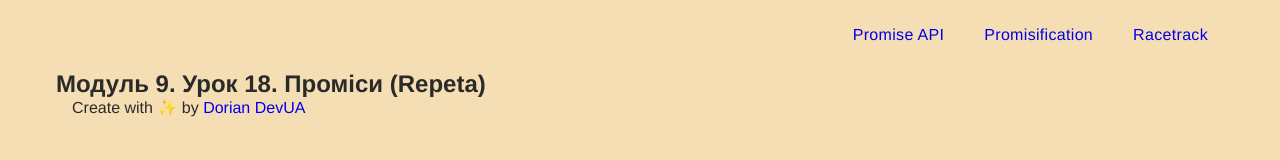
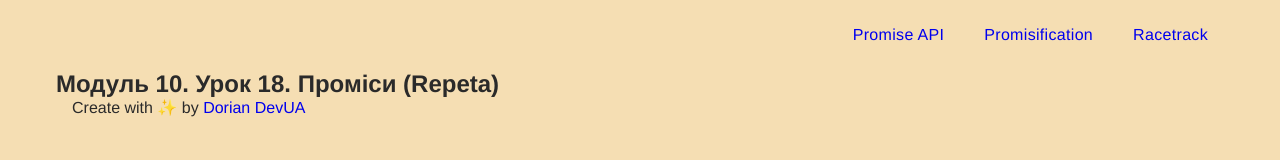
Before and after one commit to DorianDevUA/goit-js-v3-classwork-18, a website built with Vite: page src/index.html in a window 1280 px wide. Built offline with nearby package versions, Linux system fonts and the light colour scheme.

Commit message:
change title

```diff
--- a/src/index.html
+++ b/src/index.html
@@ -5,7 +5,7 @@
     <meta name="viewport" content="width=device-width, initial-scale=1.0" />
     <link rel="icon" type="image/svg+xml" href="/vite.svg" />
     <link href="./css/style.css" rel="stylesheet" />
-    <title>Модуль 9. Урок 18. Проміси (Repeta)</title>
+    <title>Модуль 10. Урок 18. Проміси (Repeta)</title>
   </head>
   <body>
     <div class="container">
--- a/src/partials/lesson.html
+++ b/src/partials/lesson.html
@@ -1 +1 @@
-<h1 class="lesson-theme">Модуль 9. Урок 18. Проміси (Repeta)</h1>
+<h1 class="lesson-theme">Модуль 10. Урок 18. Проміси (Repeta)</h1>
```
